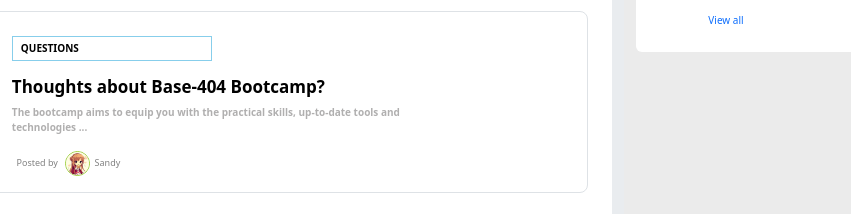
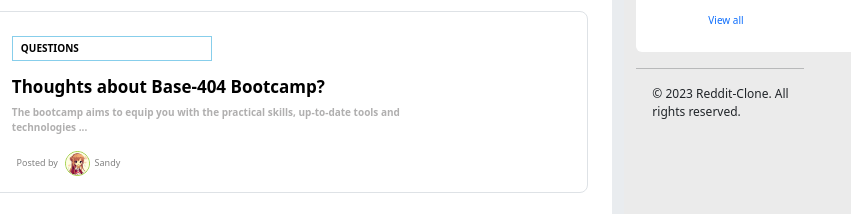
Before and after one commit to davincodes/Project-1-Reddit-redesign, a plain HTML site: page index.html in a window 1280 px wide. Shown: the part 565-779 px from the top of the page, 429-1280 px from the left. Drawn offline with nearby package versions, Linux system fonts and the light colour scheme.

Commit message:
added footer

```diff
--- a/index.html
+++ b/index.html
@@ -355,6 +355,10 @@
                                             </div>
                                         </div>
                                     </div>
+                                    <hr>
+                                    <footer>
+                                        <p class="footer-text ms-3">&copy; 2023 Reddit-Clone. All rights reserved.</p>
+                                    </footer>
                         </aside>
                     </section>
         </div>
--- a/style.css
+++ b/style.css
@@ -113,6 +113,9 @@ body{
 .advertise{
     background-color: #FF5700;
 }
+.footer-text{
+    font-size: 12px;
+}
 @media(min-width: 1215px){
     .nav-item{
         padding-left: 70px;
```
